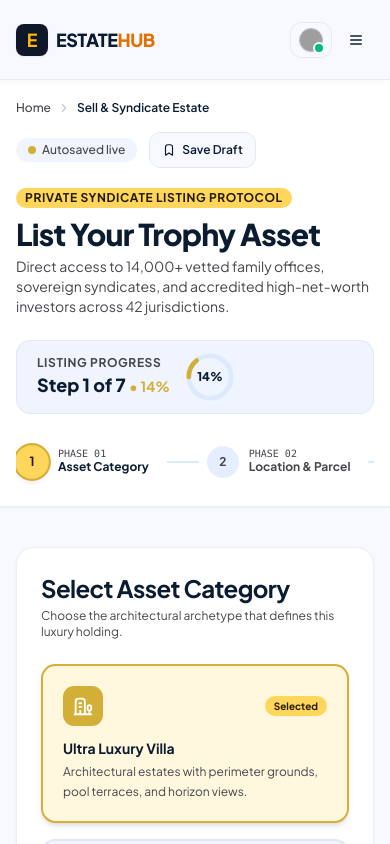
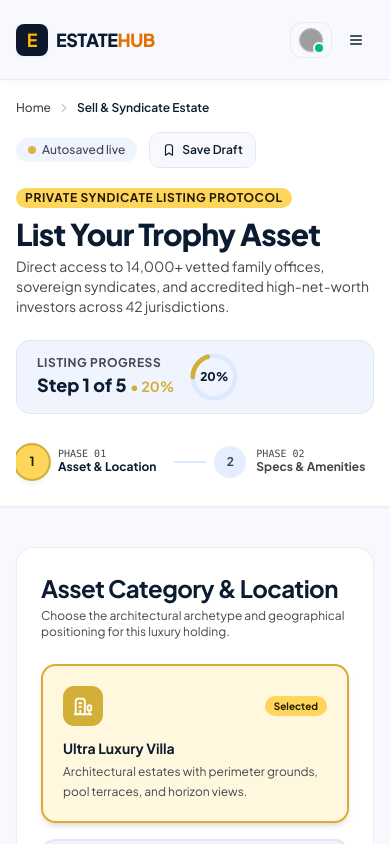
Before and after one commit to shaiadul/estatehub, a Next.js app in the folder estatehub/: page /sell in a window 390 px wide. Shown: the top 844 px of the page. Built offline with nearby package versions, Linux system fonts and the light colour scheme; grey boxes are pictures that could not be loaded.

Commit message:
refactor: consolidate property wizard steps from seven to five for streamlined flow

```diff
--- a/estatehub/components/sell/sell-property-wizard.tsx
+++ b/estatehub/components/sell/sell-property-wizard.tsx
@@ -105,13 +105,11 @@ export function SellPropertyWizard() {
   })
 
   const steps = [
-    { num: 1, name: "Asset Category" },
-    { num: 2, name: "Location & Parcel" },
-    { num: 3, name: "Specs & Architecture" },
-    { num: 4, name: "Imagery & Media" },
-    { num: 5, name: "Pricing & Terms" },
-    { num: 6, name: "Amenities & Finishes" },
-    { num: 7, name: "Syndicate & Audit" },
+    { num: 1, name: "Asset & Location" },
+    { num: 2, name: "Specs & Amenities" },
+    { num: 3, name: "Imagery & Media" },
+    { num: 4, name: "Pricing & Terms" },
+    { num: 5, name: "Syndicate & Audit" },
   ]
 
   const propertyTypes = [
@@ -268,7 +266,7 @@ export function SellPropertyWizard() {
 
             {/* Horizontal Multi-Step Bar */}
             <div className="pt-6 overflow-x-auto no-scrollbar">
-              <div className="flex items-center min-w-[780px] justify-between pb-2">
+              <div className="flex items-center min-w-[640px] justify-between pb-2">
                 {steps.map((st) => {
                   const isDone = st.num < currentStep
                   const isActive = st.num === currentStep
@@ -382,15 +380,15 @@ export function SellPropertyWizard() {
               <div className="grid grid-cols-1 lg:grid-cols-12 gap-10 items-start">
                 {/* Form Column (7 Cols) */}
                 <div className="lg:col-span-7 flex flex-col gap-8">
-                  {/* Step 1: Asset Category */}
+                  {/* Step 1: Asset & Location */}
                   {currentStep === 1 && (
                     <div className="bg-surface-container-lowest p-6 sm:p-8 rounded-3xl border border-outline-variant/30 shadow-xs flex flex-col gap-6">
                       <div>
                         <h2 className="text-2xl font-bold text-on-surface tracking-tight">
-                          Select Asset Category
+                          Asset Category &amp; Location
                         </h2>
                         <p className="text-xs sm:text-sm text-on-surface-variant mt-1">
-                          Choose the architectural archetype that defines this luxury holding.
+                          Choose the architectural archetype and geographical positioning for this luxury holding.
                         </p>
                       </div>
 
@@ -442,22 +440,10 @@ export function SellPropertyWizard() {
                           className="h-11"
                         />
                       </div>
-                    </div>
-                  )}
 
-                  {/* Step 2: Location & Parcel */}
-                  {currentStep === 2 && (
-                    <div className="bg-surface-container-lowest p-6 sm:p-8 rounded-3xl border border-outline-variant/30 shadow-xs flex flex-col gap-6">
-                      <div>
-                        <h2 className="text-2xl font-bold text-on-surface tracking-tight">
-                          Location &amp; Parcel Data
-                        </h2>
-                        <p className="text-xs sm:text-sm text-on-surface-variant mt-1">
-                          Enter geographical positioning and jurisdictional boundary information.
-                        </p>
-                      </div>
+                      <div className="pt-4 border-t border-outline-variant/30 flex flex-col gap-4">
+                        <h3 className="text-base font-bold text-on-surface">Location &amp; Parcel Data</h3>
 
-                      <div className="flex flex-col gap-4">
                         <div className="flex flex-col gap-1.5">
                           <label className="text-xs font-bold text-on-surface uppercase tracking-wider">
                             Street Address
@@ -508,7 +494,7 @@ export function SellPropertyWizard() {
                           </div>
                         </div>
 
-                        <div className="pt-3 flex flex-col gap-3 border-t border-outline-variant/30">
+                        <div className="pt-2 flex flex-col gap-3">
                           <div className="flex items-start gap-3 p-3.5 rounded-2xl bg-surface-container-low">
                             <Checkbox
                               id="gated"
@@ -551,15 +537,15 @@ export function SellPropertyWizard() {
                     </div>
                   )}
 
-                  {/* Step 3: Specs & Architecture */}
-                  {currentStep === 3 && (
+                  {/* Step 2: Specs & Amenities */}
+                  {currentStep === 2 && (
                     <div className="bg-surface-container-lowest p-6 sm:p-8 rounded-3xl border border-outline-variant/30 shadow-xs flex flex-col gap-6">
                       <div>
                         <h2 className="text-2xl font-bold text-on-surface tracking-tight">
-                          Architectural Specifications
+                          Architectural Specifications &amp; Amenities
                         </h2>
                         <p className="text-xs sm:text-sm text-on-surface-variant mt-1">
-                          Detail the scale, interior square footage, and structural metrics.
+                          Detail the scale, interior metrics, and signature luxury features of this estate.
                         </p>
                       </div>
 
@@ -635,11 +621,42 @@ export function SellPropertyWizard() {
                           />
                         </div>
                       </div>
+
+                      <div className="pt-4 border-t border-outline-variant/30 flex flex-col gap-3">
+                        <div>
+                          <h3 className="text-sm font-bold text-on-surface uppercase tracking-wider">
+                            Luxury Finishes &amp; Amenities
+                          </h3>
+                          <p className="text-xs text-on-surface-variant mt-0.5">
+                            Highlight distinguishing estate assets for high-net-worth filter indexing.
+                          </p>
+                        </div>
+
+                        <div className="grid grid-cols-1 sm:grid-cols-2 gap-3">
+                          {luxuryAmenitiesList.map((amenity) => {
+                            const isChecked = form.selectedAmenities.includes(amenity)
+                            return (
+                              <div
+                                key={amenity}
+                                onClick={() => toggleAmenity(amenity)}
+                                className={`p-3.5 rounded-2xl border transition-all cursor-pointer flex items-center justify-between ${
+                                  isChecked
+                                    ? "border-secondary bg-secondary-container/20 text-on-surface font-semibold"
+                                    : "border-outline-variant/30 bg-surface-container-low text-on-surface-variant hover:border-outline-variant/60"
+                                }`}
+                              >
+                                <span className="text-xs">{amenity}</span>
+                                <Checkbox checked={isChecked} onCheckedChange={() => toggleAmenity(amenity)} />
+                              </div>
+                            )
+                          })}
+                        </div>
+                      </div>
                     </div>
                   )}
 
-                  {/* Step 4: Imagery & Media */}
-                  {currentStep === 4 && (
+                  {/* Step 3: Imagery & Media */}
+                  {currentStep === 3 && (
                     <div className="bg-surface-container-lowest p-6 sm:p-8 rounded-3xl border border-outline-variant/30 shadow-xs flex flex-col gap-6">
                       <div>
                         <h2 className="text-2xl font-bold text-on-surface tracking-tight">
@@ -693,8 +710,8 @@ export function SellPropertyWizard() {
                     </div>
                   )}
 
-                  {/* Step 5: Pricing & Terms */}
-                  {currentStep === 5 && (
+                  {/* Step 4: Pricing & Terms */}
+                  {currentStep === 4 && (
                     <div className="bg-surface-container-lowest p-6 sm:p-8 rounded-3xl border border-outline-variant/30 shadow-xs flex flex-col gap-6">
                       <div>
                         <h2 className="text-2xl font-bold text-on-surface tracking-tight">
@@ -770,42 +787,8 @@ export function SellPropertyWizard() {
                     </div>
                   )}
 
-                  {/* Step 6: Amenities & Finishes */}
-                  {currentStep === 6 && (
-                    <div className="bg-surface-container-lowest p-6 sm:p-8 rounded-3xl border border-outline-variant/30 shadow-xs flex flex-col gap-6">
-                      <div>
-                        <h2 className="text-2xl font-bold text-on-surface tracking-tight">
-                          Luxury Finishes &amp; Amenities
-                        </h2>
-                        <p className="text-xs sm:text-sm text-on-surface-variant mt-1">
-                          Highlight distinguishing estate assets for high-net-worth filter indexing.
-                        </p>
-                      </div>
-
-                      <div className="grid grid-cols-1 sm:grid-cols-2 gap-3">
-                        {luxuryAmenitiesList.map((amenity) => {
-                          const isChecked = form.selectedAmenities.includes(amenity)
-                          return (
-                            <div
-                              key={amenity}
-                              onClick={() => toggleAmenity(amenity)}
-                              className={`p-3.5 rounded-2xl border transition-all cursor-pointer flex items-center justify-between ${
-                                isChecked
-                                  ? "border-secondary bg-secondary-container/20 text-on-surface font-semibold"
-                                  : "border-outline-variant/30 bg-surface-container-low text-on-surface-variant hover:border-outline-variant/60"
-                              }`}
-                            >
-                              <span className="text-xs">{amenity}</span>
-                              <Checkbox checked={isChecked} onCheckedChange={() => toggleAmenity(amenity)} />
-                            </div>
-                          )
-                        })}
-                      </div>
-                    </div>
-                  )}
-
-                  {/* Step 7: Syndicate & Audit Review */}
-                  {currentStep === 7 && (
+                  {/* Step 5: Syndicate & Audit Review */}
+                  {currentStep === 5 && (
                     <div className="bg-surface-container-lowest p-6 sm:p-8 rounded-3xl border border-outline-variant/30 shadow-xs flex flex-col gap-6">
                       <div>
                         <h2 className="text-2xl font-bold text-on-surface tracking-tight">
```
